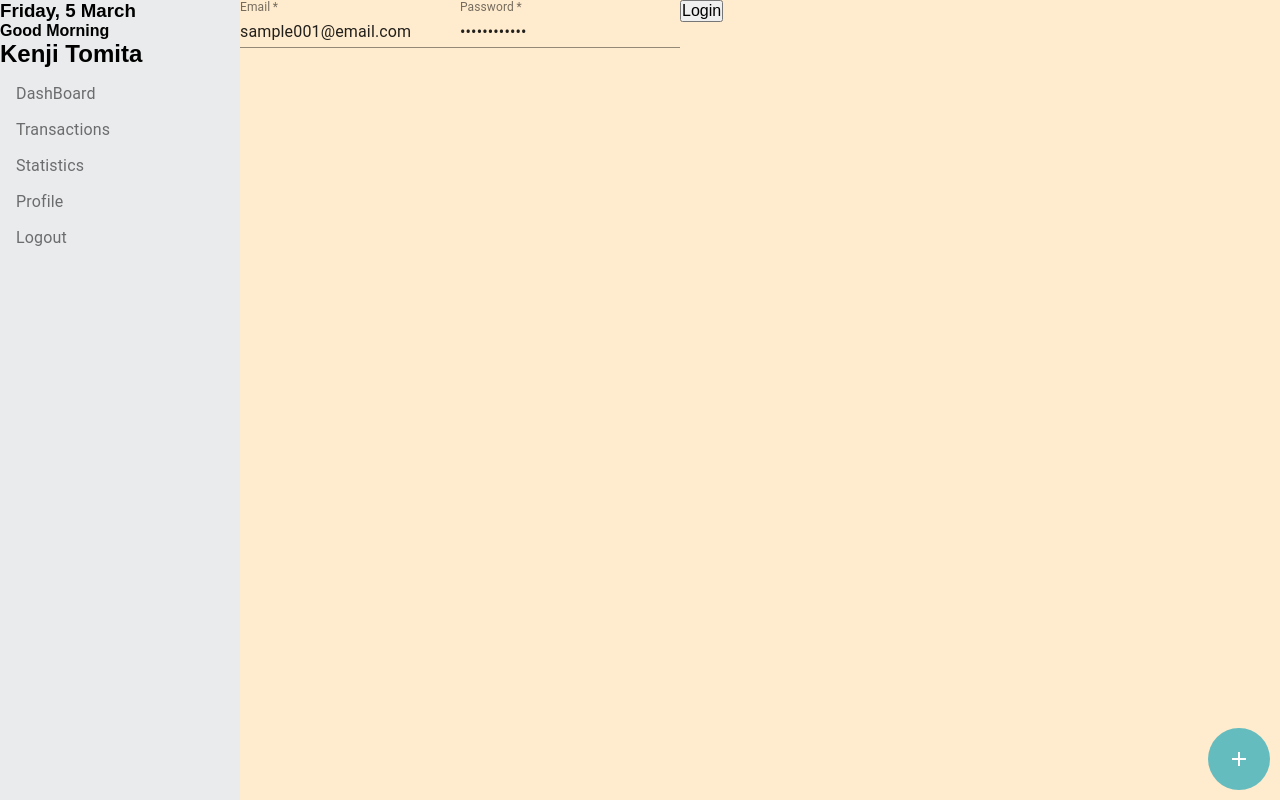
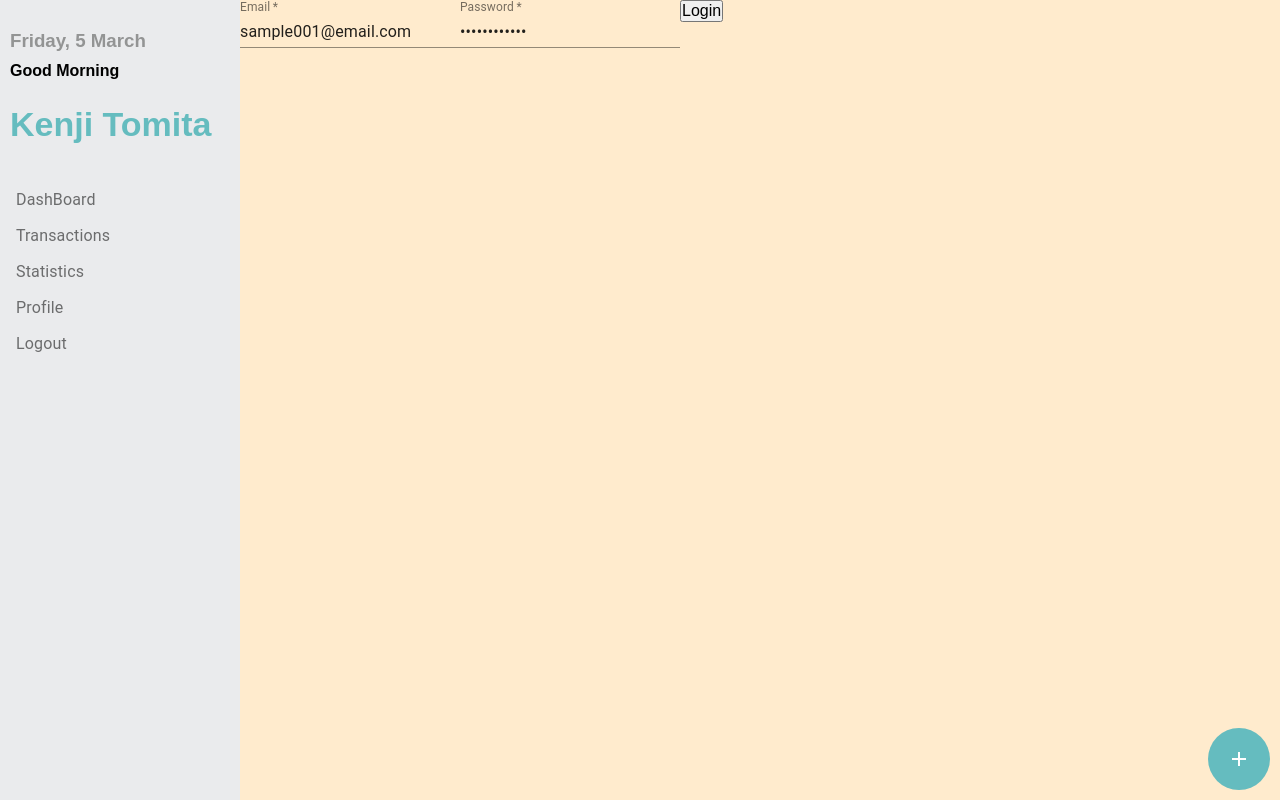
Before and after one commit to jp-knj/budget-app, a React (Create React App) app in the folder client/: page /login in a window 1280 px wide. Built offline with nearby package versions, Linux system fonts and the light colour scheme.

Commit message:
:+1: Add intorduction on sidebar and create design
t

```diff
--- a/client/src/components/Sidebar.jsx
+++ b/client/src/components/Sidebar.jsx
@@ -19,10 +19,10 @@ const Sidebar = ({ children }) => {
     <div className="wrapper">
       <div className="sidebar">
         <aside>
-          <div className="">
-            <h3>Friday, 5 March</h3>
-            <h4>Good Morning</h4>
-            <h2>Kenji Tomita</h2>
+          <div className="introduction">
+            <h3 className="introduction_date">Friday, 5 March</h3>
+            <h4 className="introduction_time">Good Morning</h4>
+            <h2 className="introduction_name">Kenji Tomita</h2>
           </div>
           <nav className="navigation">
             <MenuList>
--- /dev/null
+++ b/client/src/styles/components/_introduction.scss
@@ -0,0 +1,15 @@
+.introduction{
+    margin: 30px 0;
+    padding-left: 10px;
+    &_date {
+      color: $color-black-light;
+      margin-bottom: 10px;
+    }
+    &_time {
+      margin-bottom: 25px;
+    }
+    &_name {
+      @extend .heading-secondary;
+      color: $color-primary;
+    }
+}
--- a/client/src/styles/fundation/_variables.scss
+++ b/client/src/styles/fundation/_variables.scss
@@ -7,8 +7,14 @@ $color-black-light: #939494;
 $color-white:#FDFDFD;
 
 // Typography
-.heading-primary {font-size: 40px;}
-.heading-secondary {font-size: 34px;}
+.heading-primary {
+  font-size: 40px;
+  font-weight: 300;
+}
+.heading-secondary {
+  font-size: 34px;
+  font-weight: 600;
+}
 .heading-tertiary {font-size: 24px;}
 .heading-subtitle {font-size: 20px;}
 .font-btn {font-size: 18px;}
--- a/client/src/styles/main.scss
+++ b/client/src/styles/main.scss
@@ -4,4 +4,5 @@
 
 @import "components/budget";
 @import "components/transaction";
+@import "components/introduction";
 @import "components/button";
```
